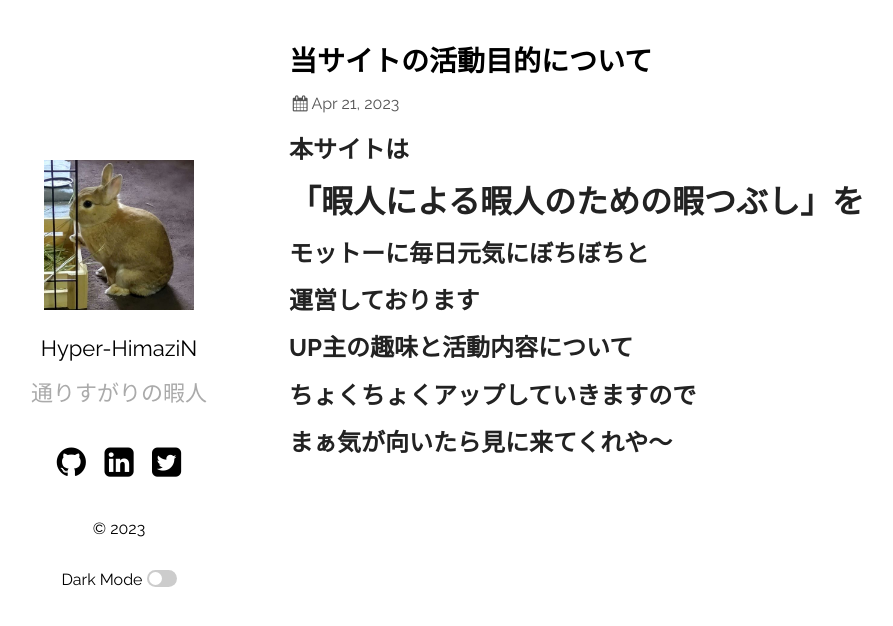
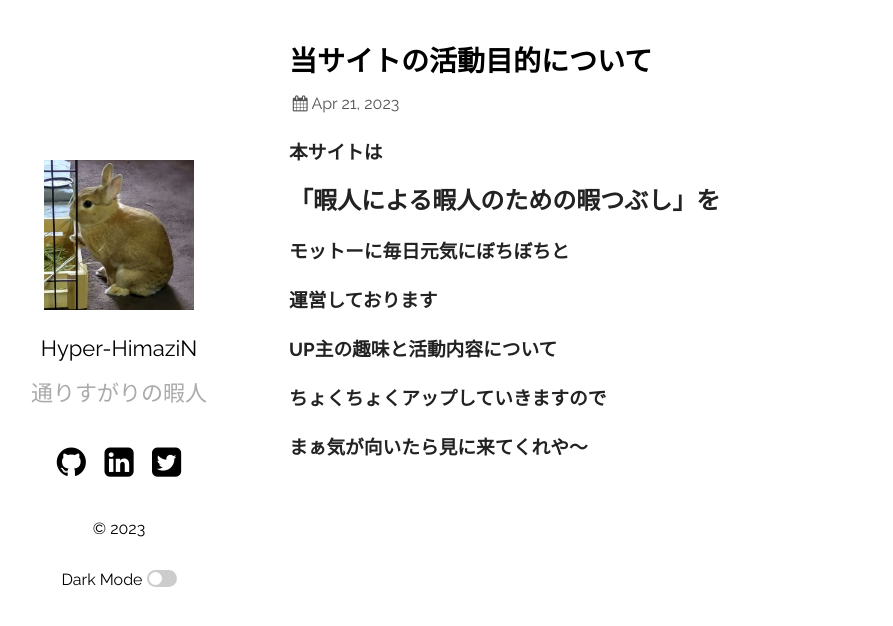
Before and after one commit to S-All11/S-All11.github.io, a Jekyll site: the page built from _posts/2023-04-21-Test0.markdown, in a window 1280 px wide. Shown: the top 626 px of the page, without its empty margins (66-959 px from the left). Built offline with Jekyll 4.4.1, drawn with Linux system fonts in a browser that asks for light colours.

Commit message:
見出し改善

```diff
--- a/_posts/2023-04-21-Test0.markdown
+++ b/_posts/2023-04-21-Test0.markdown
@@ -6,16 +6,16 @@ categories:
 ---
 
 
-## 本サイトは
+### 本サイトは
 
-# 「暇人による暇人のための暇つぶし」を
+## 「暇人による暇人のための暇つぶし」を
 
-## モットーに毎日元気にぼちぼちと
+### モットーに毎日元気にぼちぼちと
 
-## 運営しております
+### 運営しております
 
-## UP主の趣味と活動内容について
+### UP主の趣味と活動内容について
 
-## ちょくちょくアップしていきますので
+### ちょくちょくアップしていきますので
 
-## まぁ気が向いたら見に来てくれや～
+### まぁ気が向いたら見に来てくれや～
```
Also changed, not shown: _posts/2023-04-28-Test1.md (+6 -6 lines).
